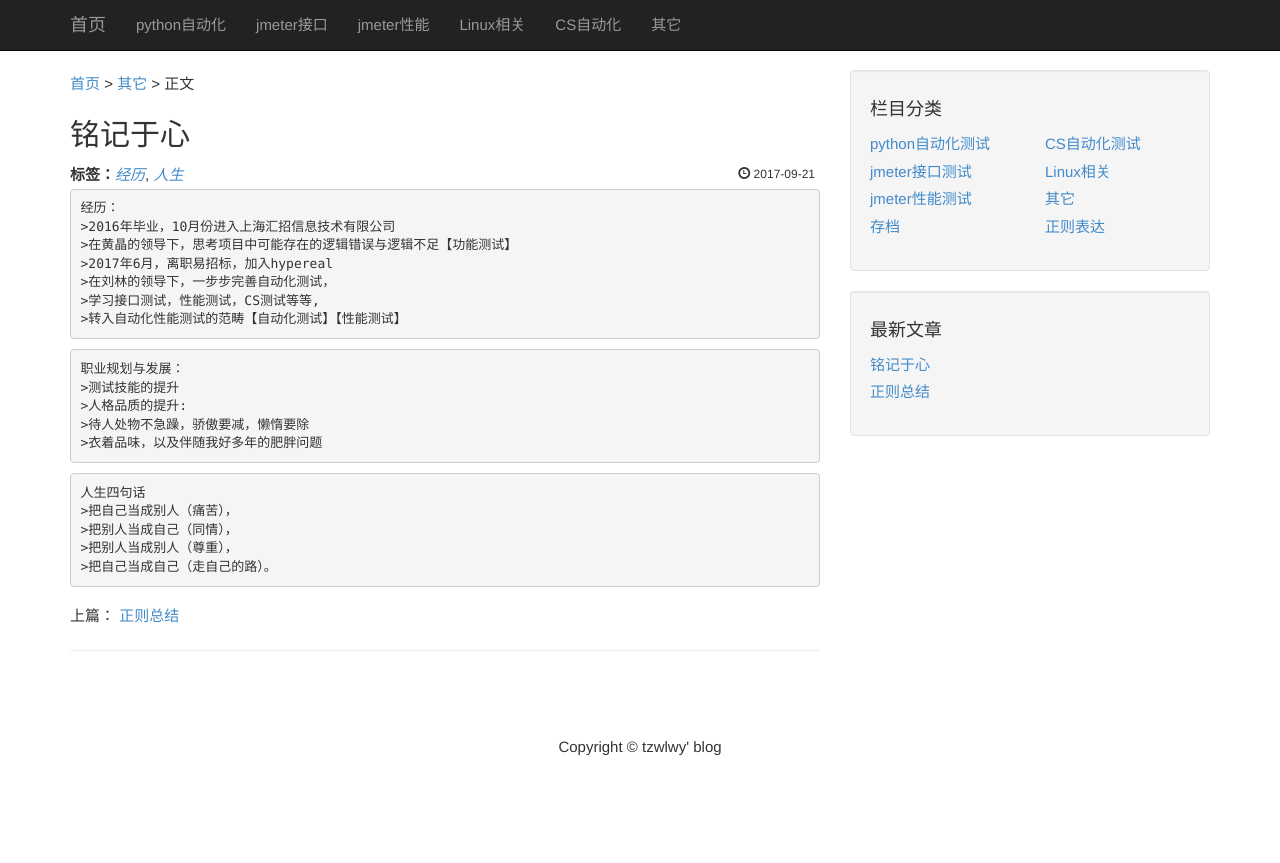
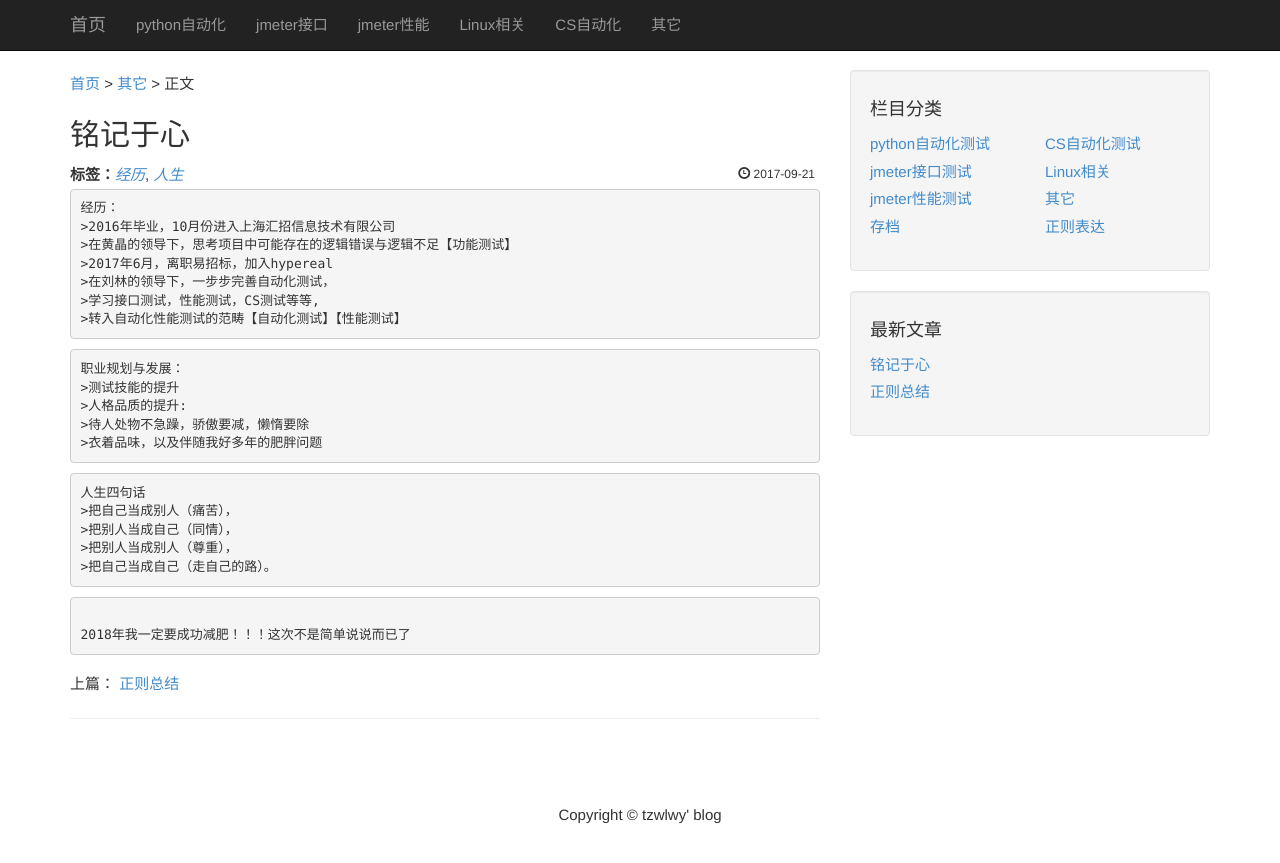
Before and after one commit to tzwlwy/tzwlwy.github.io, a Jekyll site: the page built from _posts/2017-09-21-which-more-important.markdown, in a window 1280 px wide. Shown: the top 863 px of the page. Built offline with Jekyll 4.4.1, drawn with Linux system fonts in a browser that asks for light colours.

Commit message:
2018目标

```diff
--- a/_posts/2017-09-21-which-more-important.markdown
+++ b/_posts/2017-09-21-which-more-important.markdown
@@ -27,3 +27,8 @@ tags: [经历,人生]
 >把别人当成别人（尊重），
 >把自己当成自己（走自己的路）。
 </code></pre>
+
+
+<pre><code>
+2018年我一定要成功减肥！！！这次不是简单说说而已了
+</code></pre>
```
